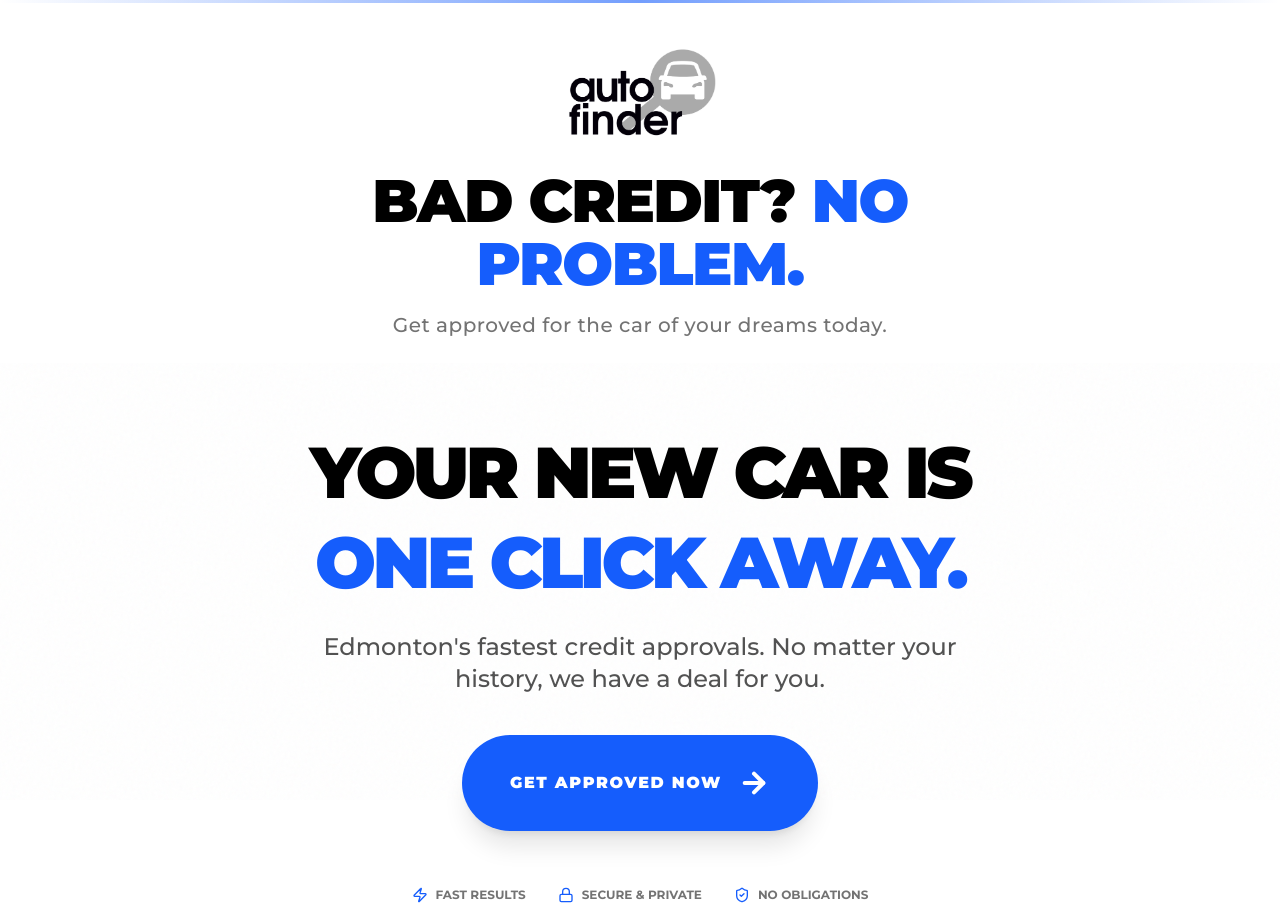
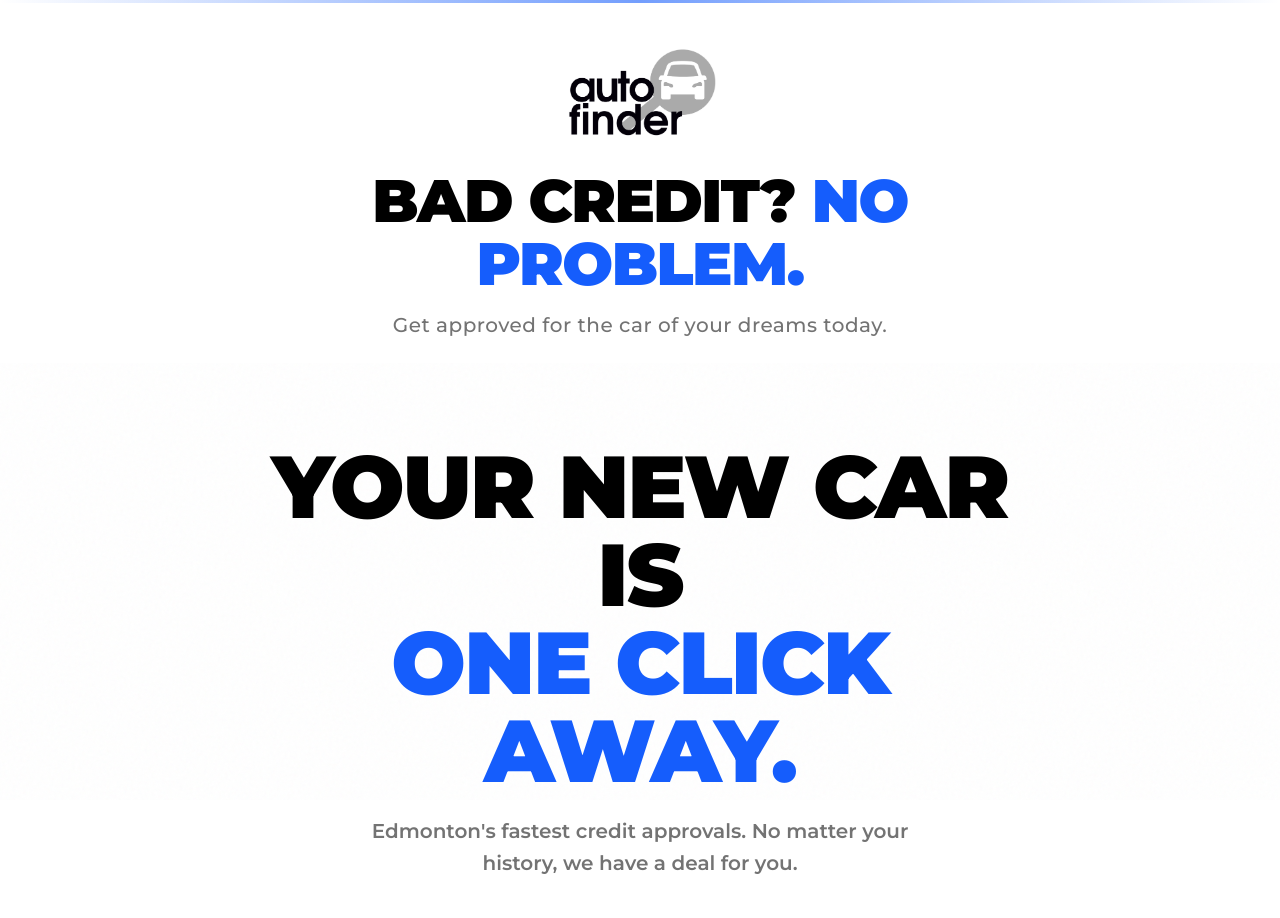
Before and after one commit to arfaa11/autofinder, a Next.js app: page / in a window 1280 px wide. Shown: the top 918 px of the page. Built offline with nearby package versions, Linux system fonts and the light colour scheme.

Commit message:
refactor LeadFormContainer.tsx for improved animation handling, structure, and styling consistency

```diff
--- a/components/LeadFormContainer.tsx
+++ b/components/LeadFormContainer.tsx
@@ -7,28 +7,17 @@ import EmploymentStep from './form/EmploymentStep'
 import IncomeStep from './form/IncomeStep'
 import ContactStep from './form/ContactStep'
 
-/**
- * animation variants for step-based transitions.
- * handles vertical displacement and opacity based on navigation direction.
- */
 const variants = {
-  enter: (direction: number) => ({ y: direction > 0 ? 20 : -20, opacity: 0 }),
+  enter: (direction: number) => ({ y: direction > 0 ? 24 : -24, opacity: 0 }),
   center: { y: 0, opacity: 1 },
-  exit: (direction: number) => ({ y: direction > 0 ? -20 : 20, opacity: 0 }),
+  exit: (direction: number) => ({ y: direction > 0 ? -24 : 24, opacity: 0 }),
 }
 
+const TOTAL_STEPS = 4
+
 export default function LeadFormContainer() {
-  /**
-   * state management for multi-step navigation.
-   * step 0: entry hero section.
-   * step 1-4: data collection sequence.
-   */
   const [[step, direction], setStepWithDirection] = useState([0, 0])
-
-  // asynchronous submission status tracking
   const [status, setStatus] = useState<'idle' | 'submitting' | 'success'>('idle')
-
-  // centralized form state for lead generation data
   const [formData, setFormData] = useState({
     vehicle_type: '',
     employment_status: '',
@@ -40,20 +29,18 @@ export default function LeadFormContainer() {
     email: ''
   })
 
-  // updates step index and sets animation directionality
   const paginate = (nextStep: number) => {
-    const dir = nextStep > step ? 1 : -1
-    setStepWithDirection([nextStep, dir])
+    setStepWithDirection([nextStep, nextStep > step ? 1 : -1])
   }
 
-  // functional update for nested form state keys
-  const update = (key: string, value: string) => setFormData(p => ({ ...p, [key]: value }))
+  const update = (key: string, value: string) =>
+    setFormData(p => ({ ...p, [key]: value }))
 
   return (
-    <div className="w-full flex flex-col items-center justify-start py-8 md:py-16 px-4 min-h-[60vh]">
+    <div className="w-full flex flex-col items-center justify-start py-10 md:py-20 px-4">
       <AnimatePresence mode="wait" custom={direction}>
 
-        {/* entry section - conversion hook and primary cta */}
+        {/* ── step 0: hero ──────────────────────────────────── */}
         {step === 0 && (
           <motion.div
             key="hero"
@@ -62,46 +49,57 @@ export default function LeadFormContainer() {
             initial="enter"
             animate="center"
             exit="exit"
-            className="flex flex-col items-center text-center space-y-10 max-w-4xl"
+            transition={{ type: "spring", stiffness: 320, damping: 32 }}
+            className="flex flex-col items-center text-center space-y-10 max-w-3xl w-full"
           >
-            <div className="space-y-6">
-              <h2 className="text-5xl md:text-7xl font-black text-black font-montserrat leading-tight uppercase tracking-tighter">
-                your new car is <br />
+            {/* headline */}
+            <div className="space-y-5">
+              <h2 className="text-5xl md:text-[5.5rem] font-black text-black leading-[1] uppercase tracking-[-0.02em]">
+                your new car is{" "}
+                <br className="hidden md:block" />
                 <span className="text-blue-600">one click away.</span>
               </h2>
-              <p className="text-xl md:text-2xl text-neutral-600 font-medium max-w-2xl mx-auto">
+              <p className="text-lg md:text-xl text-neutral-500 font-semibold max-w-xl mx-auto leading-relaxed">
                 Edmonton's fastest credit approvals. No matter your history, we have a deal for you.
               </p>
             </div>
 
+            {/* CTA button */}
             <motion.button
-              whileHover={{ scale: 1.05, boxShadow: "0px 20px 40px rgba(37, 99, 235, 0.3)" }}
-              whileTap={{ scale: 0.98 }}
+              whileHover={{ scale: 1.04, boxShadow: "0px 24px 48px rgba(37, 99, 235, 0.35)" }}
+              whileTap={{ scale: 0.97 }}
               onClick={() => paginate(1)}
-              className="group flex items-center justify-center gap-4 px-10 md:px-12 py-8 bg-blue-600 text-white rounded-full text-1xl md:text-1xl font-black uppercase tracking-widest shadow-xl transition-all"
+              className="group relative flex items-center justify-center gap-4 px-10 py-6 bg-blue-600 text-white rounded-full font-black uppercase tracking-widest text-sm md:text-base shadow-lg overflow-hidden"
             >
-              <span className="leading-none">get approved now</span>
-              <ArrowRight className="group-hover:translate-x-2 transition-transform w-6 h-6 md:w-8 md:h-8" strokeWidth={3} />
+              {/* shine sweep */}
+              <span className="absolute inset-0 bg-gradient-to-r from-transparent via-white/10 to-transparent -translate-x-full group-hover:translate-x-full transition-transform duration-700 ease-in-out" />
+              <span className="relative leading-none">get approved now</span>
+              <ArrowRight
+                className="relative group-hover:translate-x-1.5 transition-transform duration-200 w-5 h-5"
+                strokeWidth={3}
+              />
             </motion.button>
 
-            <div className="flex flex-wrap justify-center gap-8 pt-4">
-              <div className="flex items-center gap-2 text-neutral-500 font-bold text-xs uppercase">
-                <Zap size={16} className="text-blue-600" />
-                fast results
-              </div>
-              <div className="flex items-center gap-2 text-neutral-500 font-bold text-xs uppercase">
-                <Lock size={16} className="text-blue-600" />
-                secure & private
-              </div>
-              <div className="flex items-center gap-2 text-neutral-500 font-bold text-xs uppercase">
-                <ShieldCheck size={16} className="text-blue-600" />
-                no obligations
-              </div>
+            {/* trust pills */}
+            <div className="flex flex-wrap justify-center gap-3 pt-2">
+              {[
+                { icon: Zap, label: "fast results" },
+                { icon: Lock, label: "secure & private" },
+                { icon: ShieldCheck, label: "no obligations" },
+              ].map(({ icon: Icon, label }) => (
+                <div
+                  key={label}
+                  className="flex items-center gap-2 px-4 py-2 rounded-full bg-neutral-100 text-neutral-600 font-bold text-xs uppercase tracking-wider"
+                >
+                  <Icon size={13} className="text-blue-600" />
+                  {label}
+                </div>
+              ))}
             </div>
           </motion.div>
         )}
 
-        {/* lead capture sequence - renders conditional sub-steps */}
+        {/* ── steps 1–4: form ───────────────────────────────── */}
         {step > 0 && status !== 'success' && (
           <motion.div
             key={step}
@@ -113,48 +111,68 @@ export default function LeadFormContainer() {
             transition={{ type: "spring", stiffness: 300, damping: 30 }}
             className="form-container"
           >
-            {/* visual progress indicator */}
-            <div className="flex gap-2 w-full max-w-[200px] mx-auto mb-8">
-              {[1, 2, 3, 4].map((i) => (
+            {/* progress bar */}
+            <div className="flex gap-1.5 w-full mb-8">
+              {Array.from({ length: TOTAL_STEPS }, (_, i) => (
                 <div
                   key={i}
-                  className={`h-1.5 flex-1 rounded-full transition-all duration-500 ${i <= step ? 'bg-black' : 'bg-[#aaaaaa]'}`}
-                />
+                  className="h-1 flex-1 rounded-full overflow-hidden bg-neutral-200"
+                >
+                  <motion.div
+                    className="h-full bg-black rounded-full origin-left"
+                    initial={{ scaleX: 0 }}
+                    animate={{ scaleX: i < step ? 1 : 0 }}
+                    transition={{ duration: 0.4, ease: "easeOut", delay: i * 0.05 }}
+                  />
+                </div>
               ))}
             </div>
 
-            {/* step-specific form modules */}
+            {/* step label */}
+            <p className="text-[10px] font-bold uppercase tracking-[0.2em] text-neutral-400 text-center mb-6">
+              step {step} of {TOTAL_STEPS}
+            </p>
+
+            {/* step modules */}
             <div>
-              {step === 1 && <VehicleStep onNext={(v) => { update('vehicle_type', v); paginate(2) }} />}
-              {step === 2 && <EmploymentStep onNext={(e) => { update('employment_status', e); paginate(3) }} onBack={() => paginate(1)} />}
-              {step === 3 && <IncomeStep onNext={(i) => { update('monthly_income_range', i); paginate(4) }} onBack={() => paginate(2)} />}
+              {step === 1 && (
+                <VehicleStep onNext={(v) => { update('vehicle_type', v); paginate(2) }} />
+              )}
+              {step === 2 && (
+                <EmploymentStep
+                  onNext={(e) => { update('employment_status', e); paginate(3) }}
+                  onBack={() => paginate(1)}
+                />
+              )}
+              {step === 3 && (
+                <IncomeStep
+                  onNext={(i) => { update('monthly_income_range', i); paginate(4) }}
+                  onBack={() => paginate(2)}
+                />
+              )}
               {step === 4 && (
                 <ContactStep
                   onUpdate={update}
                   onBack={() => paginate(3)}
                   onSubmit={async () => {
-                    setStatus('submitting');
+                    setStatus('submitting')
                     try {
                       const response = await fetch('/api', {
                         method: 'POST',
-                        headers: {
-                          'Content-Type': 'application/json',
-                        },
+                        headers: { 'Content-Type': 'application/json' },
                         body: JSON.stringify(formData),
-                      });
-
-                      const result = await response.json();
-
+                      })
+                      const result = await response.json()
                       if (result.success) {
-                        setStatus('success');
+                        setStatus('success')
                       } else {
-                        alert("Error: " + (result.error || "Submission failed"));
-                        setStatus('idle');
+                        alert("Error: " + (result.error || "Submission failed"))
+                        setStatus('idle')
                       }
                     } catch (err) {
-                      console.error("Submission failed:", err);
-                      alert("Network error. Please try again.");
-                      setStatus('idle');
+                      console.error("Submission failed:", err)
+                      alert("Network error. Please try again.")
+                      setStatus('idle')
                     }
                   }}
                   status={status}
@@ -164,7 +182,7 @@ export default function LeadFormContainer() {
           </motion.div>
         )}
 
-        {/* post-submission success state */}
+        {/* ── success state ─────────────────────────────────── */}
         {status === 'success' && (
           <motion.div
             key="success"
@@ -172,15 +190,41 @@ export default function LeadFormContainer() {
             variants={variants}
             initial="enter"
             animate="center"
-            className="text-center p-12 bg-white rounded-[2rem] shadow-2xl max-w-md mx-auto"
+            className="flex flex-col items-center text-center p-12 bg-white rounded-[2rem] max-w-md mx-auto"
+            style={{
+              boxShadow:
+                "0 0 0 1px rgba(0,0,0,0.06), 0 24px 64px rgba(0,0,0,0.10)"
+            }}
           >
-            <div className="text-7xl mb-6">🎉</div>
-            <h2 className="text-4xl font-black text-black font-montserrat uppercase">success!</h2>
-            <p className="text-neutral-600 mt-4 text-lg">
-              Our Edmonton team is reviewing your application. Expect a call from us shortly to discuss your options!
+            {/* animated checkmark */}
+            <motion.div
+              initial={{ scale: 0.5, opacity: 0 }}
+              animate={{ scale: 1, opacity: 1 }}
+              transition={{ type: "spring", stiffness: 300, damping: 20, delay: 0.1 }}
+              className="w-20 h-20 rounded-full bg-blue-600 flex items-center justify-center mb-8 shadow-lg"
+            >
+              <svg className="w-10 h-10 text-white" fill="none" stroke="currentColor" strokeWidth={3} viewBox="0 0 24 24">
+                <motion.path
+                  strokeLinecap="round"
+                  strokeLinejoin="round"
+                  d="M5 13l4 4L19 7"
+                  initial={{ pathLength: 0 }}
+                  animate={{ pathLength: 1 }}
+                  transition={{ duration: 0.5, delay: 0.3 }}
+                />
+              </svg>
+            </motion.div>
+
+            <h2 className="text-4xl font-black text-black uppercase tracking-tight mb-3">
+              you're in!
+            </h2>
+            <p className="text-neutral-500 text-base font-semibold leading-relaxed">
+              Our Edmonton team is reviewing your application.
+              Expect a call from us shortly to discuss your options.
             </p>
           </motion.div>
         )}
+
       </AnimatePresence>
     </div>
   )
```
